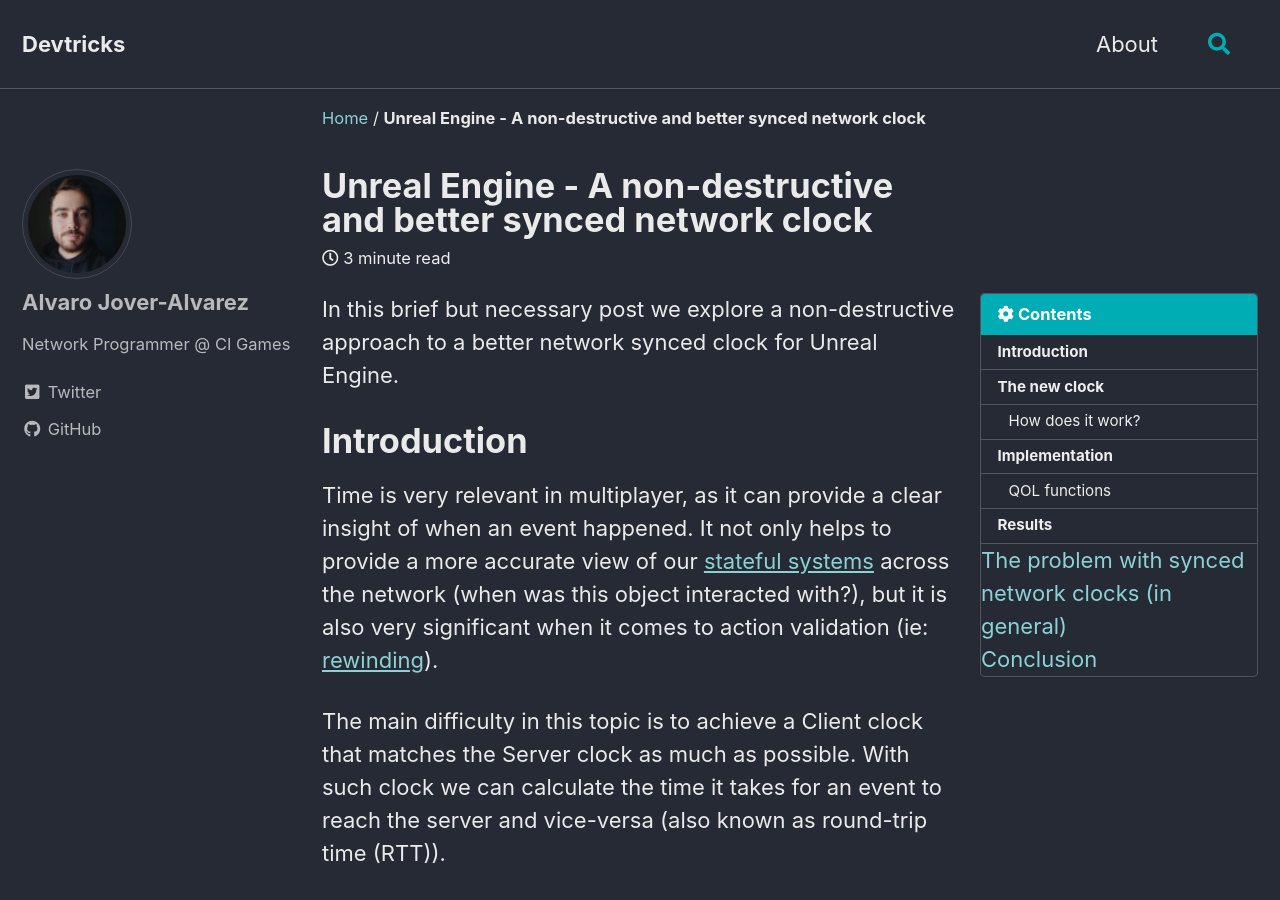
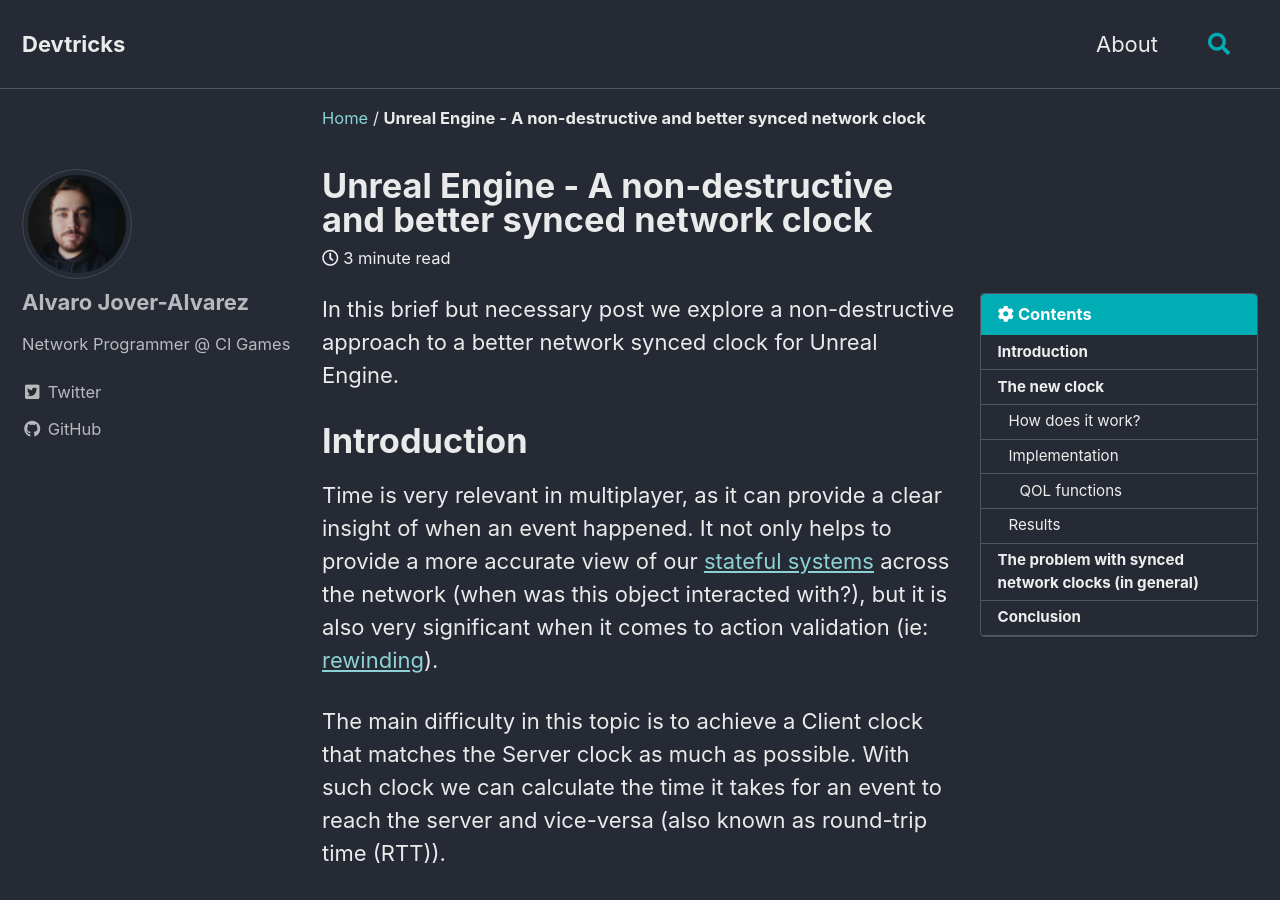
Before and after one commit to vorixo/devtricks, a Jekyll site: the page built from _posts/2022-07-11-non-destructive-synced-net-clock.md, in a window 1280 px wide and 900 px high. Built offline with Jekyll 4.4.1, drawn with Linux system fonts in a browser that asks for light colours; cached includes are drawn as plain includes.

Commit message:
[UPD] Fixing sections

```diff
--- a/_posts/2022-07-11-non-destructive-synced-net-clock.md
+++ b/_posts/2022-07-11-non-destructive-synced-net-clock.md
@@ -31,7 +31,7 @@
 
 For that reason, this post provides a non-destructive implementation you can add to your projects while leaving the old clock intact.
 
-### How does it work?
+## How does it work?
 
 The clock employs [`PostNetInit`](https://docs.unrealengine.com/5.0/en-US/API/Runtime/Engine/GameFramework/AActor/PostNetInit/) in order to create a constant timer that updates the client clock every 10 seconds calling `RequestWorldTime_Internal`. This function sends a server RPC forwarding the client time, which then pongs back to the client alongside the server time to calculate the `ServerWorldTimeDelta` in `ClientUpdateWorldTime` employing a [NTP formula](https://en.wikipedia.org/wiki/Network_Time_Protocol) to adjust the client's local clock appropriately.
 
```
